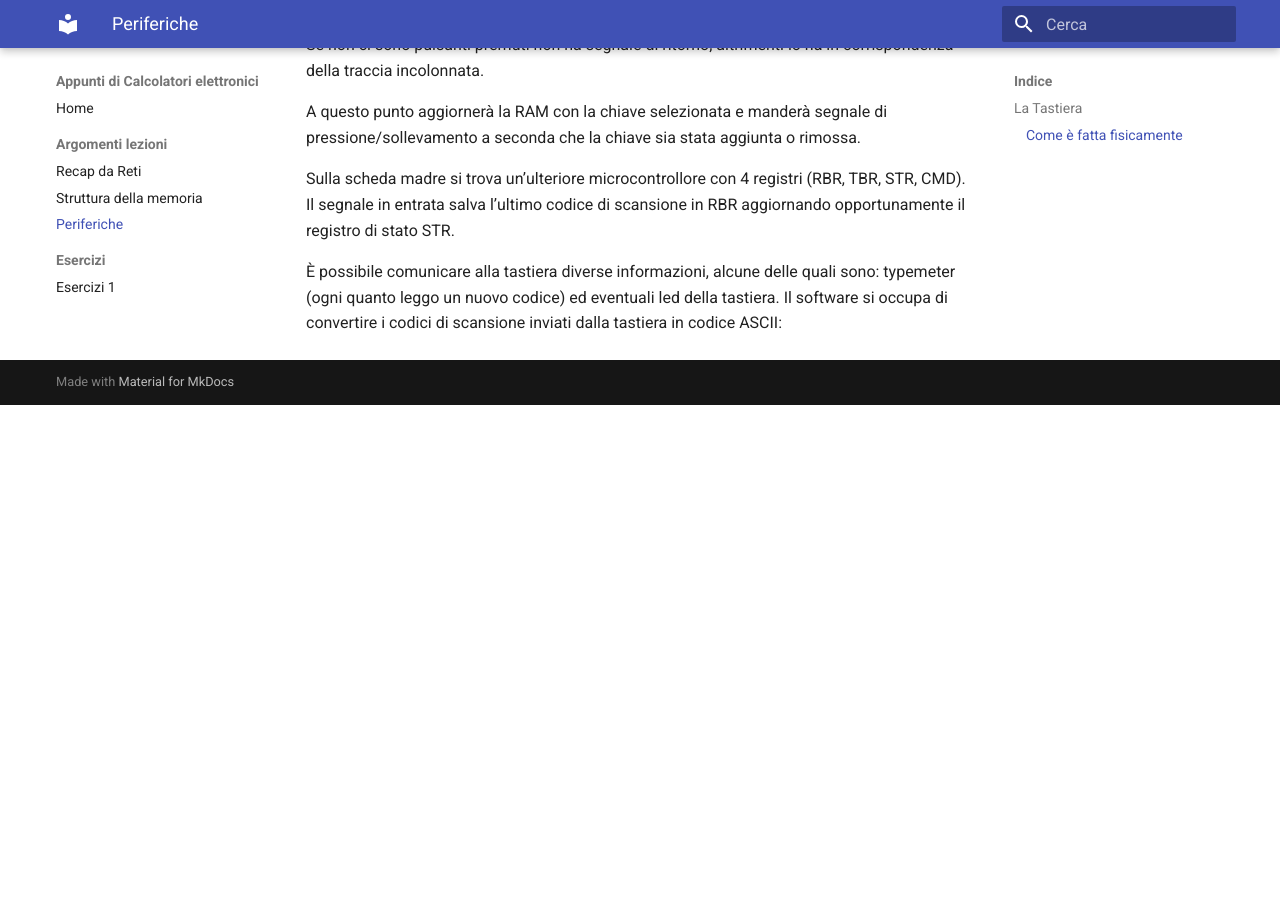
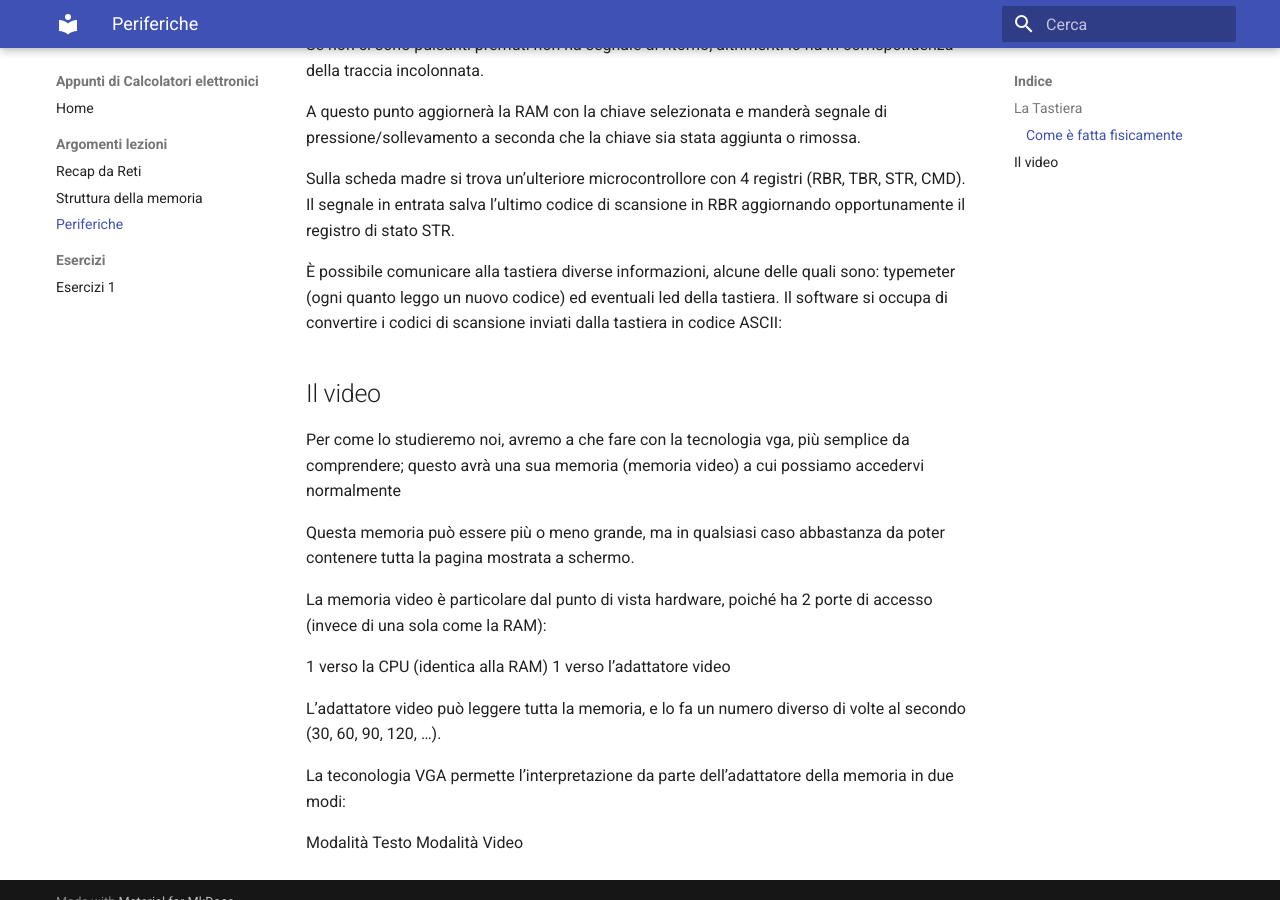
Before and after one commit to Asia-Calvani/Appunti-calcolatori-elettronici, an MkDocs documentation site: the page built from docs/Argomenti/Periferiche-io.md, in a window 1280 px wide and 900 px high, scrolled down 806 px. Built offline with MkDocs 1.6.1 and Material for MkDocs 9.7.7, drawn with Linux system fonts in a browser that asks for light colours; before the commit the page ends 1211 px from its top, so only the background shows below that.

Commit message:
modifiche

```diff
--- a/docs/Argomenti/Periferiche-io.md
+++ b/docs/Argomenti/Periferiche-io.md
@@ -26,3 +26,21 @@ Sulla scheda madre si trova un’ulteriore microcontrollore con 4 registri (RBR,
 
 È possibile comunicare alla tastiera diverse informazioni, alcune delle quali sono: typemeter (ogni quanto leggo un nuovo codice) ed eventuali led della tastiera.
 Il software si occupa di convertire i codici di scansione inviati dalla tastiera in codice ASCII:
+
+## Il video
+
+Per come lo studieremo noi, avremo a che fare con la tecnologia vga, più semplice da comprendere; questo avrà una sua memoria (memoria video) a cui possiamo accedervi normalmente
+
+Questa memoria può essere più o meno grande, ma in qualsiasi caso abbastanza da poter contenere tutta la pagina mostrata a schermo.
+
+La memoria video è particolare dal punto di vista hardware, poiché ha 2 porte di accesso (invece di una sola come la RAM):
+
+1 verso la CPU (identica alla RAM)
+1 verso l’adattatore video
+
+L’adattatore video può leggere tutta la memoria, e lo fa un numero diverso di volte al secondo (30, 60, 90, 120, …).
+
+La teconologia VGA permette l’interpretazione da parte dell’adattatore della memoria in due modi:
+
+Modalità Testo
+Modalità Video
```
Also changed, not shown: docs/index.md (+17 -0 lines).
